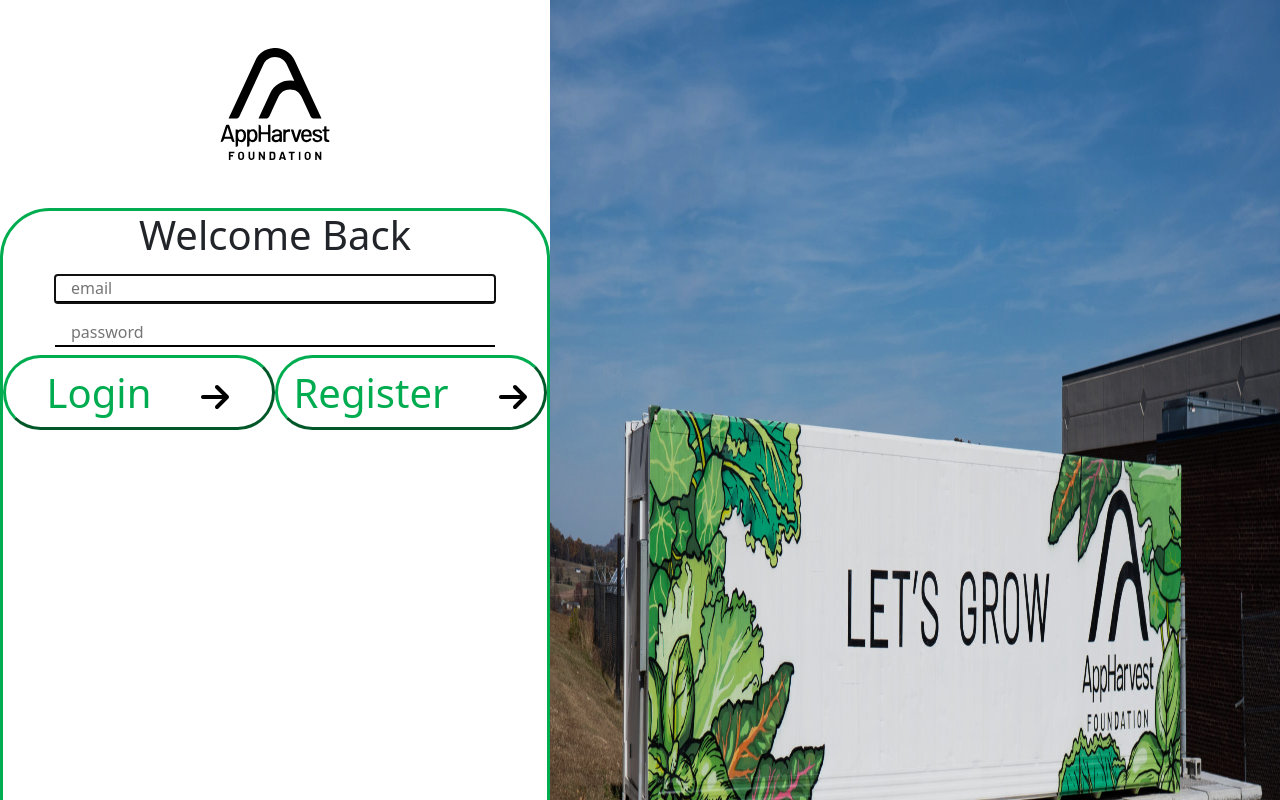
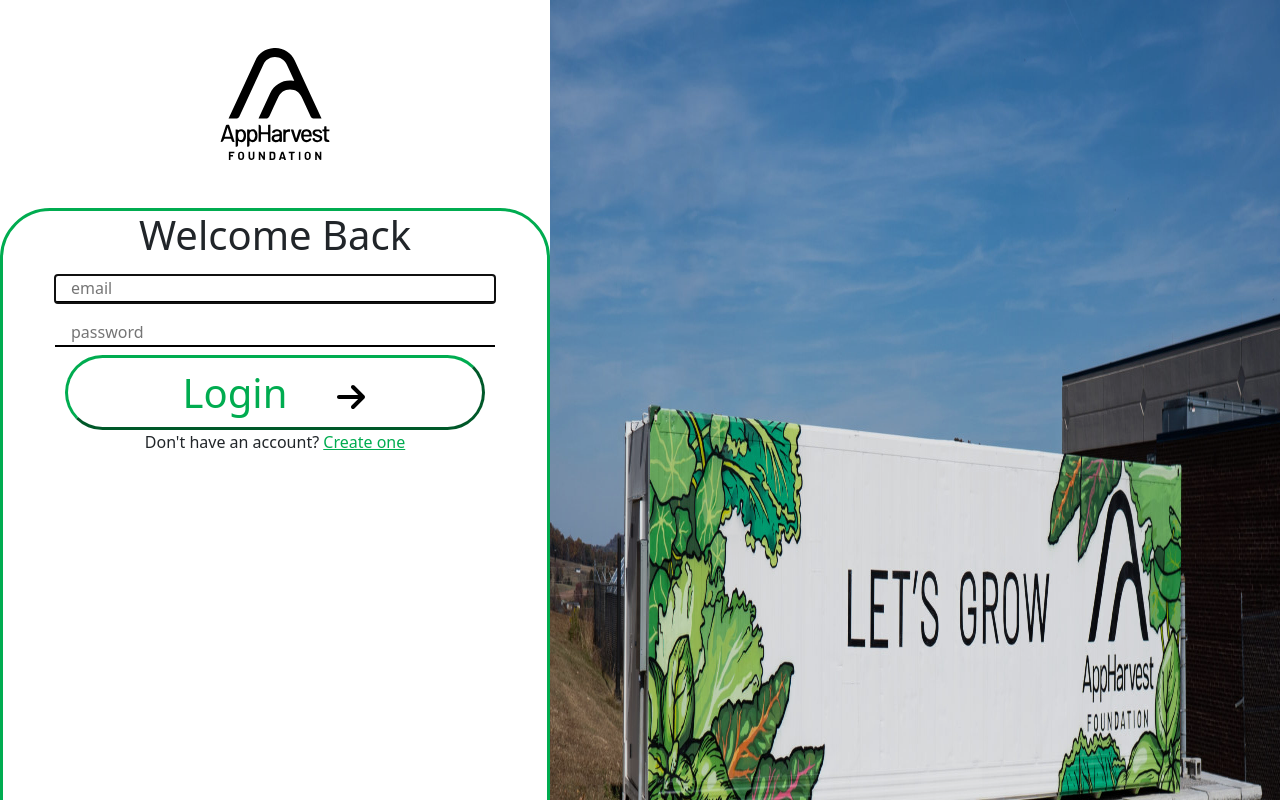
Before and after one commit to App-Harvest-UofL/App-Harvest-UI, a React (Create React App) app: page / in a window 1280 px wide. Shown: the top 800 px of the page. Built offline with nearby package versions, Linux system fonts and the light colour scheme.

Commit message:
Register button styling
Made the styling a little better

```diff
--- a/src/Pages/login.js
+++ b/src/Pages/login.js
@@ -3,7 +3,7 @@ import '../login.css';
 import { useState, useRef, useEffect, useContext } from 'react';
 import AuthContext from '../context/AuthProvider';
 import axios from '../API Pull/axios';
-import { useNavigate } from 'react-router-dom';
+import { Link, useNavigate } from 'react-router-dom';
 
 const LoginPage = () => {
   const { setUser } = useContext(AuthContext);
@@ -113,18 +113,13 @@ const LoginPage = () => {
                       />
                     </span>
                   </button>
-                  <button className='login-button-style' type='submit'>
-                    Register
-                    <span className='ms-5'>
-                      <img
-                        className='right-arrow-style'
-                        src='arrow-right-solid.svg'
-                        alt='right arrow shaped image'
-                      />
-                    </span>
-                  </button>
                 </div>
               </form>
+              <div className='d-flex w-100 justify-content-center'>
+              <p>
+                    Don't have an account? <Link className='register-link-style' to='/registerPage'>Create one</Link>
+              </p>
+              </div>
             </div>
           </div>
           <div className='image-background-color'>
--- a/src/login.css
+++ b/src/login.css
@@ -46,7 +46,9 @@
   font-size: 2.5rem;
   color: #00ac50;
 }
-
+.register-link-style {
+  color: #00ac50;
+}
 
 @media (min-width: 992px) {
 
```
